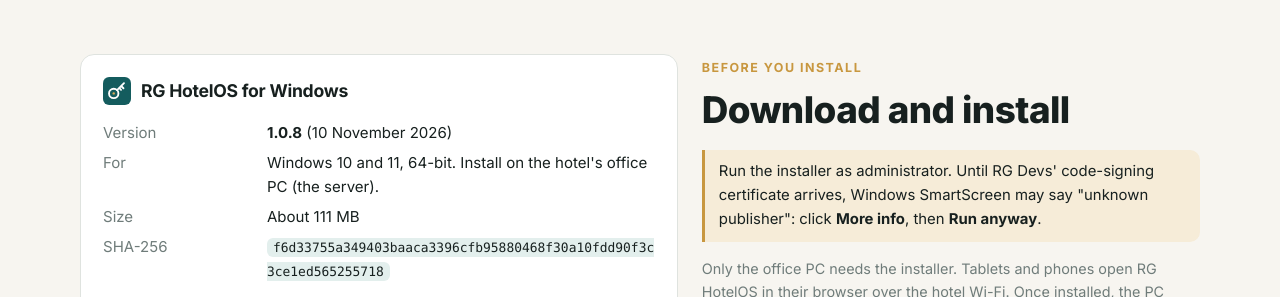
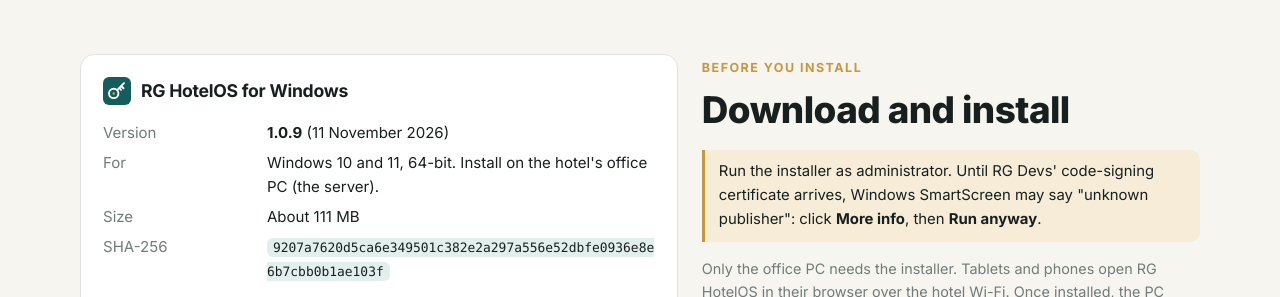
Before and after one commit to kenrodgersutugi-tech/rg-hotelos-releases, a plain HTML site: page index.html in a window 1280 px wide. Shown: the part 4180-4477 px from the top of the page. Drawn offline with Linux system fonts and the light colour scheme.

Commit message:
1.0.9: new version and SHA-256
Co-Authored-By: Claude Opus 5.5 <noreply@anthropic.com>

```diff
--- a/index.html
+++ b/index.html
@@ -147,10 +147,10 @@
     <div class="card">
       <h3><img src="assets/img/icon.svg" alt="" width="28" height="28">RG HotelOS for Windows</h3>
       <dl class="kv">
-        <dt>Version</dt><dd><strong id="ver">1.0.8</strong> (10 November 2026)</dd>
+        <dt>Version</dt><dd><strong id="ver">1.0.9</strong> (11 November 2026)</dd>
         <dt>For</dt><dd>Windows 10 and 11, 64-bit. Install on the hotel's office PC (the server).</dd>
         <dt>Size</dt><dd>About 111 MB</dd>
-        <dt>SHA-256</dt><dd><code class="hash" id="sha">f6d33755a349403baaca3396cfb95880468f30a10fdd90f3c3ce1ed565255718</code></dd>
+        <dt>SHA-256</dt><dd><code class="hash" id="sha">9207a7620d5ca6e349501c382e2a297a556e52dbfe0936e8e6b7cbb0b1ae103f</code></dd>
       </dl>
       <div class="btns">
         <a class="btn primary" href="https://github.com/kenrodgersutugi-tech/rg-hotelos-releases/releases/latest/download/RG-HotelOS-Setup.exe"><svg viewBox="0 0 24 24" fill="none" stroke="currentColor" stroke-width="2.2" stroke-linecap="round" stroke-linejoin="round"><path d="M12 3v12m0 0l-5-5m5 5l5-5M5 21h14"/></svg>Download the installer</a>
```
